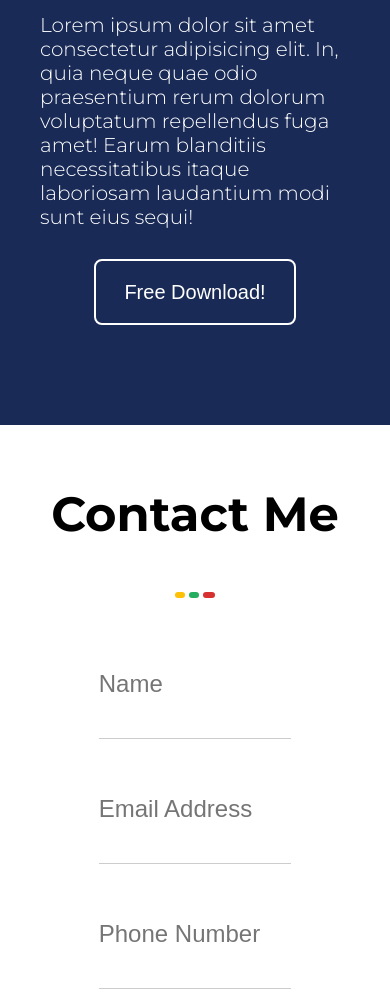
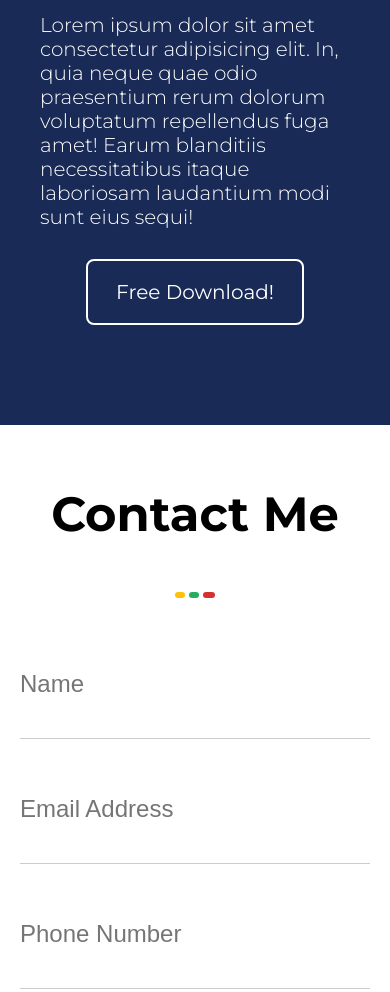
Before and after one commit to fahrizdimasqy/submission_saturday-class, a plain HTML site: page index.html in a window 390 px wide. Shown: the part 3001-3993 px from the top of the page. Drawn offline with Linux system fonts and the light colour scheme.

Commit message:
change responsive

```diff
--- a/assets/css/style.css
+++ b/assets/css/style.css
@@ -209,6 +209,10 @@ header img.profile {
     background-color: #192A56;
     color: white;
     margin-bottom: 60px;
+}
+
+.about-part a {
+    text-decoration: none;
 }
 
 .about-part .btn-primary {
@@ -579,4 +583,13 @@ select {
         opacity: 0;
         transform: translateX(100%);
     }
+
+    .contact input[type=text],
+    select {
+        width: 100%;
+    }
+
+    .contact .button-container {
+        width: 100%;
+    }
 }
--- a/index.html
+++ b/index.html
@@ -13,7 +13,6 @@
     <!-- navbar -->
     <div class="navbar">
         <div class="logo">
-            <!-- <h4>Fahriz Dimasqy</h4> -->
             <a href="" class="navbar-brand">Fahriz Dimasqy</a>
         </div>
 
@@ -90,8 +89,6 @@
                         <div class="text">Graphic Designer</div>
                     </div>
                 </div>
-
-
             </div>
         </div>
     </section>
@@ -116,7 +113,8 @@
                     sunt
                     eius sequi!</p>
             </div>
-            <button class="btn btn-primary" type="submit">Free Download!</button>
+            <a href="https://github.com/fahrizdimasqy/submission_saturday-class/" class="btn btn-primary"
+                type="submit">Free Download!</a>
         </div>
     </section>
     <!-- akhir about -->
@@ -160,7 +158,7 @@
             <div class="third-column">
                 <h4>ABOUT FREELANCER</h4>
                 <p>Lorem ipsum dolor sit amet, consectetur adipisicing elit. Excepturi, ipsa. created by <a
-                        href="">Fahriz Dimasqy</a></p>
+                        href="https://github.com/fahrizdimasqy/submission_saturday-class/">Fahriz Dimasqy</a></p>
             </div>
         </div>
     </section>
```
